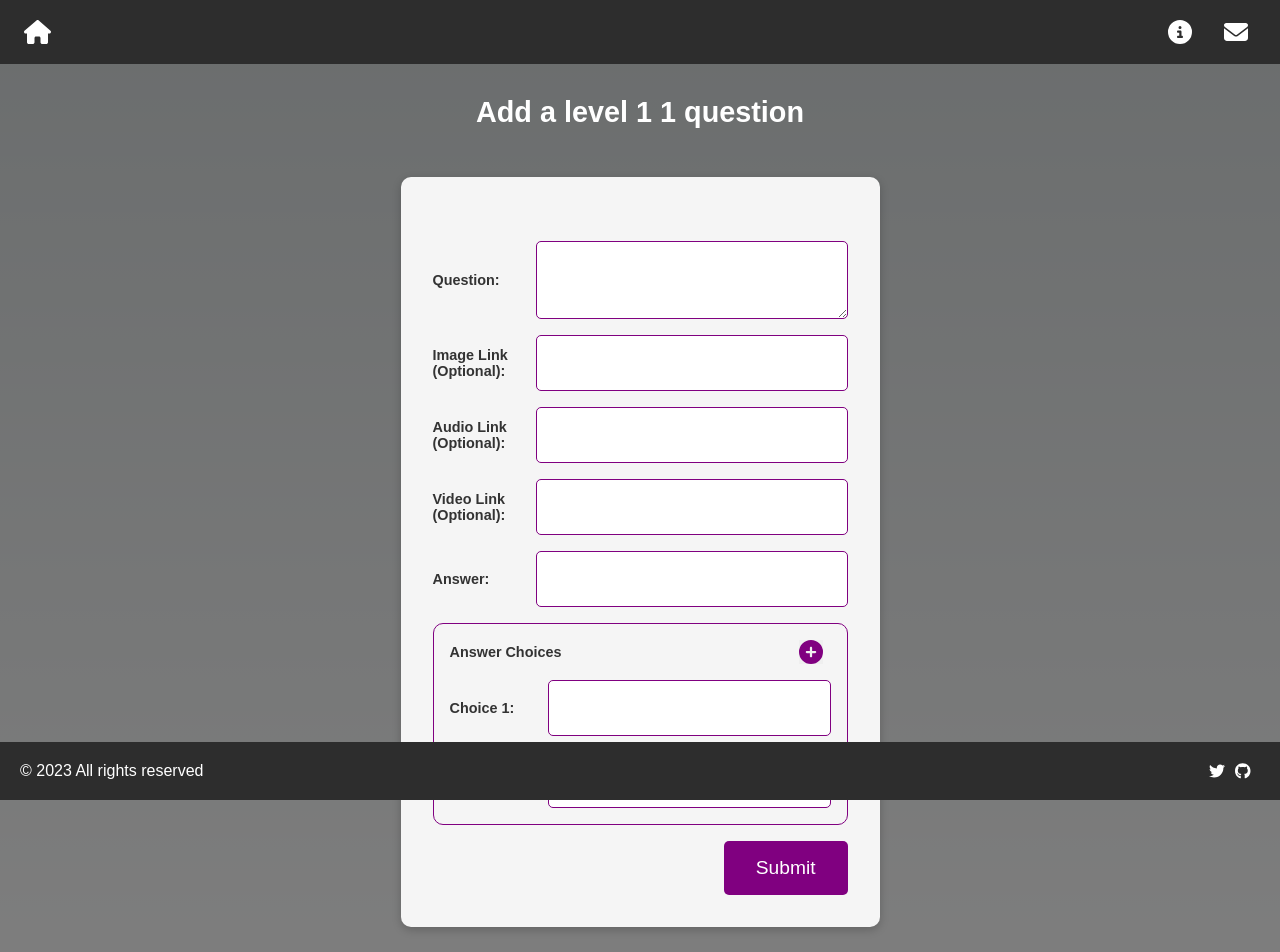
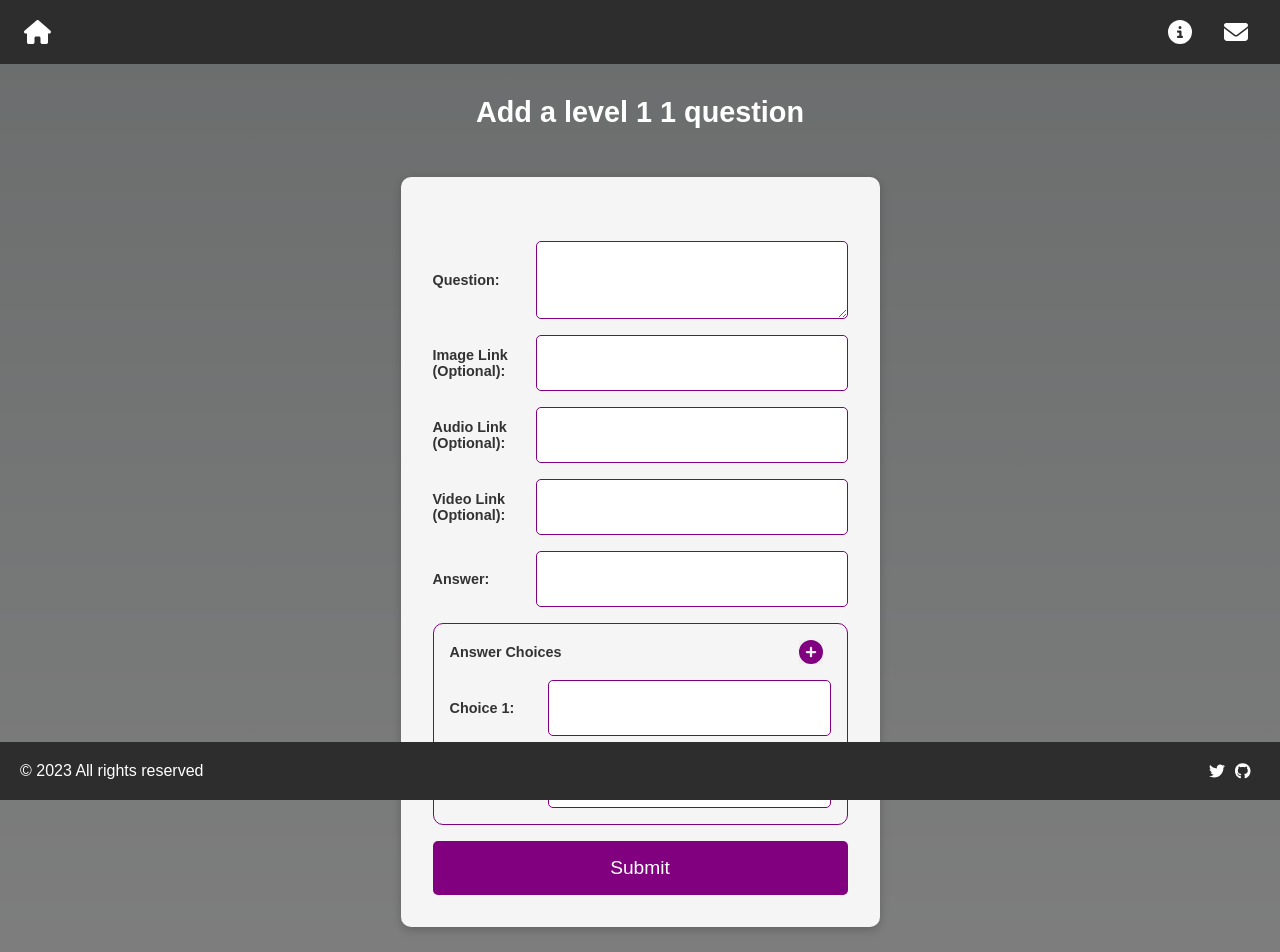
Before and after one commit to swiftugandan/quizmastr, a Next.js app: page /year/1/subject/1/create in a window 1280 px wide. Shown: the top 952 px of the page. Built offline with nearby package versions, Linux system fonts and the light colour scheme.

Commit message:
style fix to qn add button

```diff
--- a/pages/year/[year]/subject/[subject]/create.js
+++ b/pages/year/[year]/subject/[subject]/create.js
@@ -232,7 +232,6 @@ const styles = {
     width: "100px",
   },
   button: {
-    float: "right",
     fontSize: "1.2rem",
     backgroundColor: "purple",
     color: "#fff",
@@ -240,7 +239,7 @@ const styles = {
     border: "none",
     borderRadius: "5px",
     cursor: "pointer",
-    marginLeft: "1rem",
+    width: "100%",
   },
   addButton: {
     border: "none",
```
